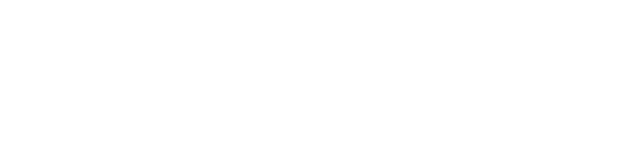
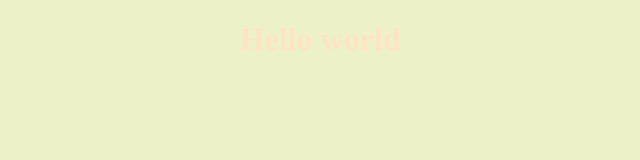
Before and after one commit to GalinaRed/git---project, a plain HTML site: page index.html in a window 1280 px wide. Shown: the whole page, without its empty margins (320-960 px from the left). Drawn offline with Linux system fonts and the light colour scheme.

Commit message:
added style.css

```diff
--- a/index.html
+++ b/index.html
@@ -3,9 +3,10 @@
 <head>
     <meta charset="UTF-8">
     <meta name="viewport" content="width=device-width, initial-scale=1.0">
-    <title>Document</title>
+    <title>My project</title>
+    <link rel="stylesheet" href="./style.css">
 </head>
 <body>
-
+    <h1>Hello world</h1>
 </body>
 </html>
--- /dev/null
+++ b/style.css
@@ -0,0 +1,5 @@
+body {
+    background-color: rgb(237, 241, 199);
+    color: bisque;
+    text-align: center;
+}
```
